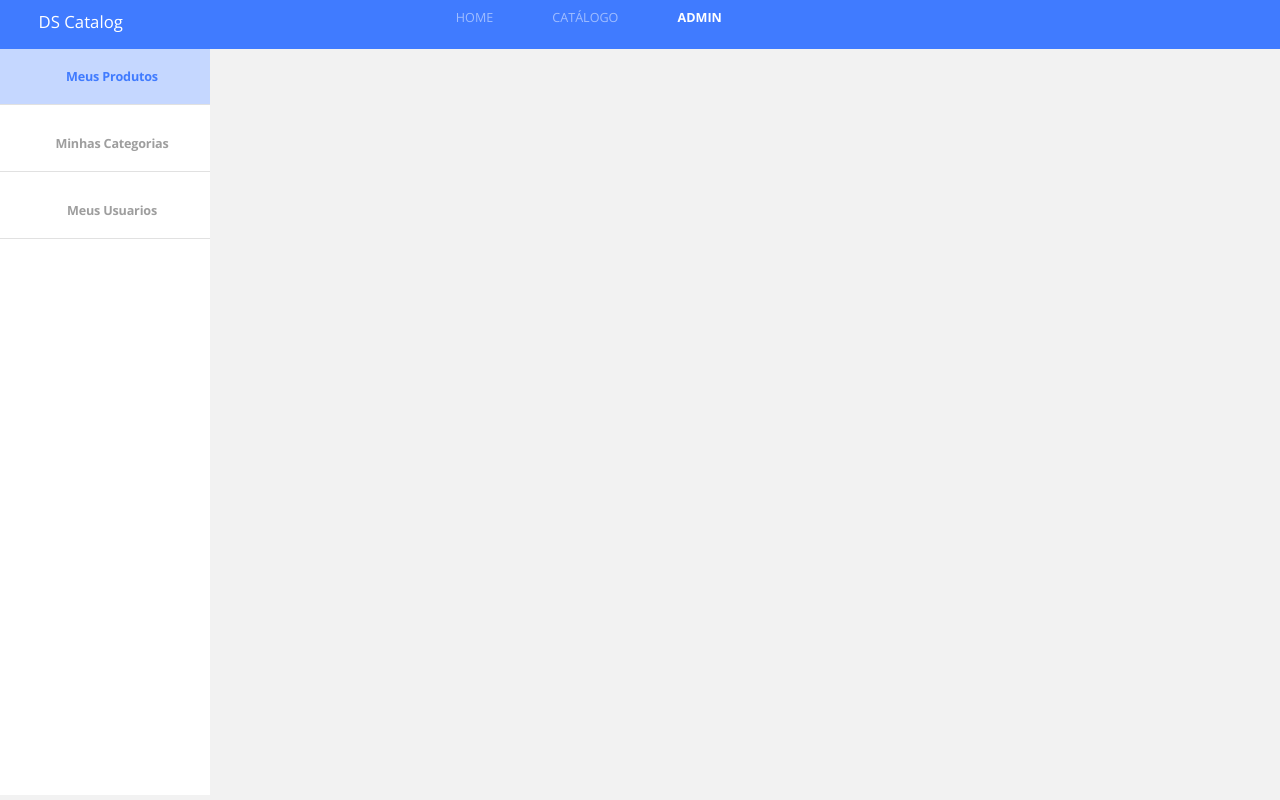
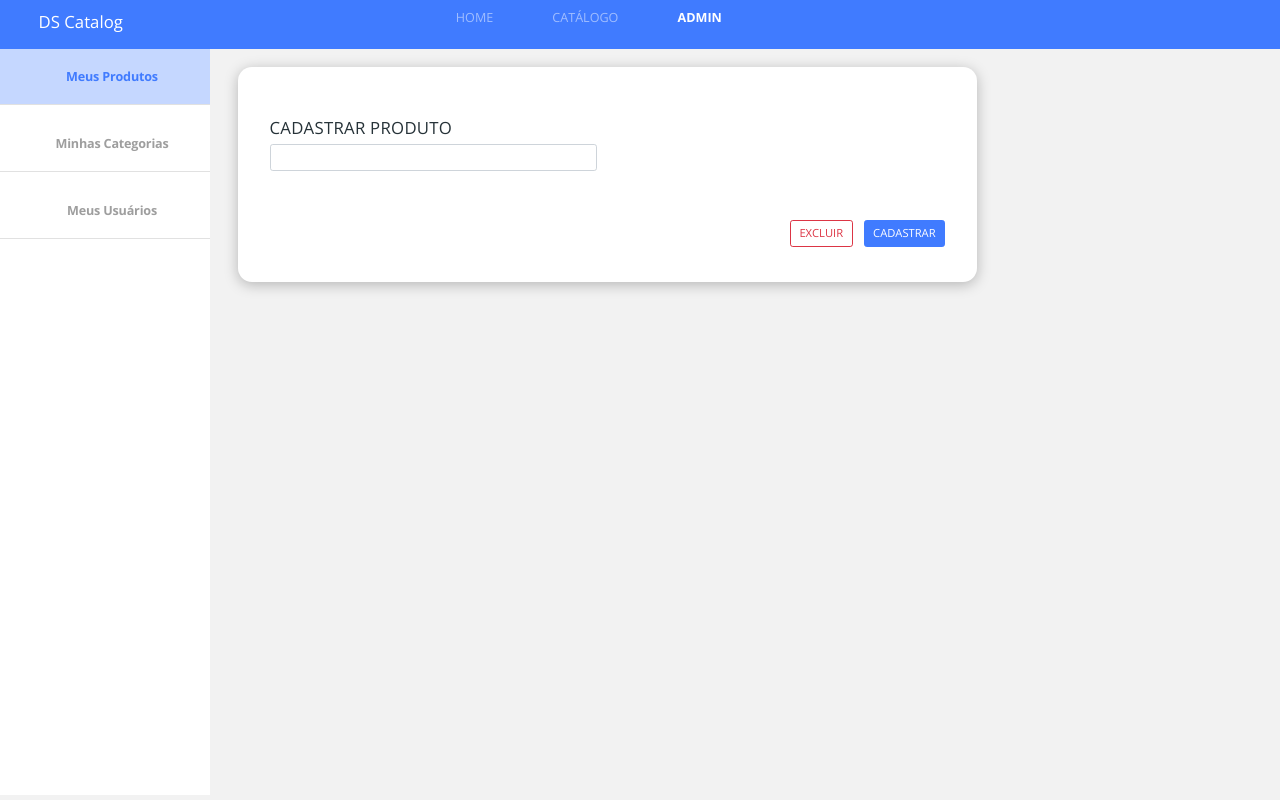
Before and after one commit to GabrielCPDev/dscatalog-bootcamp-devsuperior, a React (Create React App) app in the folder front-web/: page /admin/products/create in a window 1280 px wide. Built offline with nearby package versions, Linux system fonts and the light colour scheme.

Commit message:
Add base admin form  structure

```diff
--- a/front-web/src/Routes.tsx
+++ b/front-web/src/Routes.tsx
@@ -1,5 +1,5 @@
 import React from 'react';
-import { BrowserRouter, Switch, Route } from 'react-router-dom';
+import { BrowserRouter, Switch, Route, Redirect } from 'react-router-dom';
 import Navbar from './core/components/Navbar';
 import Adimin from './pages/Admin';
 import Catalog from './pages/Catalog';
@@ -19,8 +19,10 @@ const Routes = () => (
             <Route path="/products/:productId">
                 <ProductDetails />
             </Route>
+            <Redirect from="/admin" to="/admin/products" exact />
+
             <Route path="/admin">
-                <Adimin></Adimin>
+                <Adimin />
             </Route>
         </Switch>
     </BrowserRouter>
--- /dev/null
+++ b/front-web/src/pages/Admin/components/BaseForm/index.tsx
@@ -0,0 +1,38 @@
+import React from 'react';
+import { useHistory } from 'react-router-dom';
+import './styles.scss';
+
+type Props = {
+    title: string;
+    children: React.ReactNode;
+}
+
+const BaseForm = ({ title, children }: Props) => {
+    const history = useHistory();
+    const handlerCancel = () =>{
+        history.push("../");
+    }
+
+    return (
+        <div className="admin-base-form card-base">
+            <h1 className="base-form-title">
+                {title}
+            </h1>
+            {children}
+
+            <div className="base-form-actions">
+                <button
+                 className="btn btn-outline-danger border-radius-10 mr-3"
+                 onClick={handlerCancel}
+                 >
+                    EXCLUIR
+                </button>
+                <button className="btn btn-primary border-radius-10">
+                    CADASTRAR
+                </button>
+            </div>
+        </div>
+    );
+}
+
+export default BaseForm;
--- /dev/null
+++ b/front-web/src/pages/Admin/components/BaseForm/styles.scss
@@ -0,0 +1,17 @@
+.admin-base-form {
+    padding: 70px 45px 50px 45px;
+    border-radius: 20px;
+    width: 1055px;
+}
+
+.base-form-title {
+    font-size: 24px;
+    line-height: 33px;
+    letter-spacing: 0.015em;
+    color: #263238;
+}
+
+.base-form-actions {
+    margin-top: 70px;
+    text-align: right;
+}
--- a/front-web/src/pages/Admin/components/Navbar/index.tsx
+++ b/front-web/src/pages/Admin/components/Navbar/index.tsx
@@ -1,21 +1,22 @@
 import React from 'react';
+import { NavLink } from 'react-router-dom';
 import './styles.scss';
 
 const Navbar = () => (
     <nav className="admin-nav-container">
         <ul>
             <li>
-                <a className="admin-nav-item active" href="link">Meus Produtos</a>
+                <NavLink to="/admin/products" className="admin-nav-item">Meus Produtos</NavLink>
             </li>
         </ul>
         <ul>
             <li>
-                <a className="admin-nav-item" href="link">Minhas Categorias</a>
+                <NavLink to="/admin/categories" className="admin-nav-item">Minhas Categorias</NavLink>
             </li>
         </ul>
         <ul>
             <li>
-                <a className="admin-nav-item" href="link">Meus Usuarios</a>
+                <NavLink to="/admin/users" className="admin-nav-item">Meus Usuários</NavLink>
             </li>
         </ul>
     </nav>
--- /dev/null
+++ b/front-web/src/pages/Admin/components/Products/Form/index.tsx
@@ -0,0 +1,19 @@
+import React from 'react';
+import BaseFrom from '../../BaseForm';
+import './styles.scss';
+
+const Form = () => {
+    return (
+        <BaseFrom title="CADASTRAR PRODUTO">
+            <div className="row">
+                <div className="col-6">
+                <input type="text" className="form-control"></input>
+
+                </div>
+            </div>
+           </BaseFrom>
+
+    );
+}
+
+export default Form;
--- /dev/null
+++ b/front-web/src/pages/Admin/components/Products/List/index.tsx
@@ -0,0 +1,22 @@
+import React from 'react';
+import { useHistory } from "react-router-dom";
+import './styles.scss';
+
+
+const List = () => {
+    const history = useHistory();
+
+    const handleCreate = () => {
+        history.push('/admin/products/create');
+    }
+
+
+    return (
+
+        <div className="admin-products-list">
+            <button className="btn-primary btn-lg" onClick={handleCreate}>ADICIONAR</button>
+        </div>
+    );
+}
+
+export default List;
--- /dev/null
+++ b/front-web/src/pages/Admin/components/Products/index.tsx
@@ -0,0 +1,26 @@
+import React from 'react';
+import { Route, Switch } from 'react-router-dom';
+import Form from './Form';
+import List from './List';
+import './styles.scss';
+
+const Products = () => {
+    return (
+        <div>
+
+            <Switch>
+                <Route path="/admin/products" exact>
+                    <List/>
+                </Route>
+                <Route path="/admin/products/create">
+                    <Form />
+                </Route>
+                <Route path="/admin/products/:productId">
+                    <h1>editar um produto</h1>
+                </Route>
+            </Switch>
+        </div>
+    )
+}
+
+export default Products;
--- a/front-web/src/pages/Admin/index.tsx
+++ b/front-web/src/pages/Admin/index.tsx
@@ -1,10 +1,27 @@
 import React from 'react';
+import { Route, Switch } from 'react-router-dom';
 import Navbar from './components/Navbar';
+import Products from './components/Products';
+import './styles.scss';
 
 const Adimin = () => (
 
-    <div>
+    <div className="admin-container">
         <Navbar />
+        <div className="admin-content">
+            <Switch>
+                <Route path="/admin/products">
+                    <Products />
+                </Route>
+                <Route path="/admin/categories">
+                    <h1>Categorias</h1>
+                </Route>
+                <Route path="/admin/users">
+                    <h1>Usuarios</h1>
+                </Route>
+            </Switch>
+
+        </div>
     </div>
 );
 
--- /dev/null
+++ b/front-web/src/pages/Admin/styles.scss
@@ -0,0 +1,8 @@
+.admin-container {
+    display: flex;
+}
+
+.admin-content {
+    padding: 25px 40px 45px 40px;
+    flex: 1;
+}
```
Also changed, not shown: front-web/src/pages/Admin/components/Products/Form/styles.scss (added), front-web/src/pages/Admin/components/Products/List/styles.scss (added), front-web/src/pages/Admin/components/Products/styles.scss (added), 1 other file (tests, documents, lock files or other folders).
